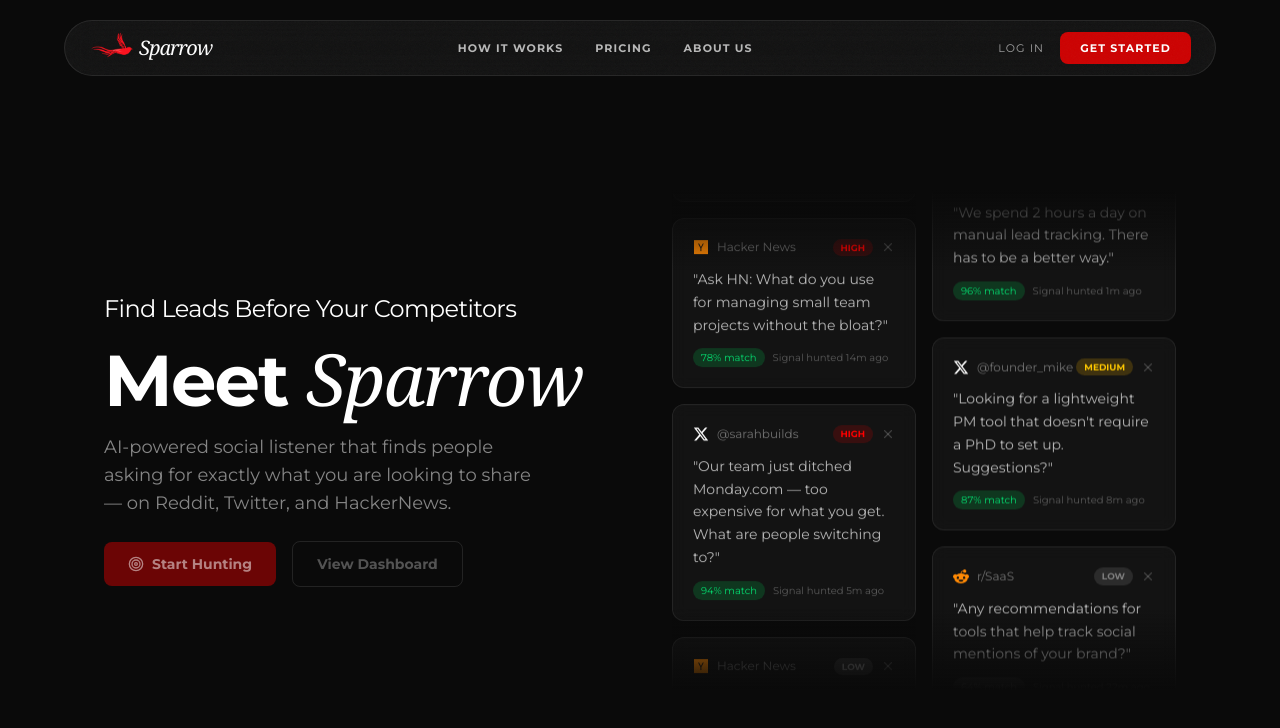
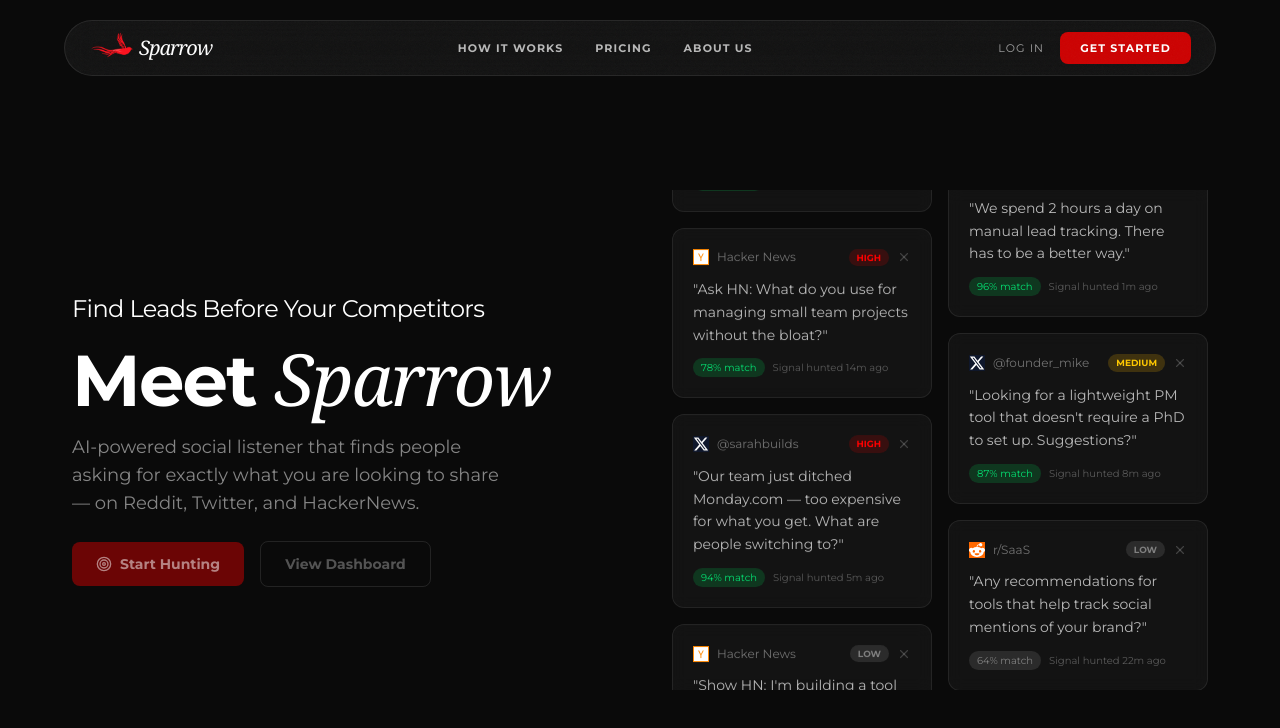
Before and after one commit to pandeemiC/sparrow-lead, a Next.js app: page / in a window 1280 px wide. Shown: the top 728 px of the page. Built offline with nearby package versions, Linux system fonts and the light colour scheme.

Commit message:
decreased the padding of the container so sections span further

```diff
--- a/app/globals.css
+++ b/app/globals.css
@@ -51,21 +51,21 @@
   max-width: 1200px;
   margin-left: auto;
   margin-right: auto;
-  padding-left: 1.5rem;
-  padding-right: 1.5rem;
+  padding-left: 1rem;
+  padding-right: 1rem;
 }
 
 @media (min-width: 768px) {
   .container-main {
-    padding-left: 3rem;
-    padding-right: 3rem;
+    padding-left: 1.5rem;
+    padding-right: 1.5rem;
   }
 }
 
 @media (min-width: 1280px) {
   .container-main {
-    padding-left: 4rem;
-    padding-right: 4rem;
+    padding-left: 2rem;
+    padding-right: 2rem;
   }
 }
 
--- a/components/ui/HeroCards.tsx
+++ b/components/ui/HeroCards.tsx
@@ -16,66 +16,74 @@
 
 const cards: SignalCardProps[] = [
   {
-    icon: <FaRedditAlien className="text-orange-400" />,
+    icon: <FaRedditAlien className="text-white bg-orange-500" />,
     source: "r/startups",
     priority: "High",
-    quote: '"We\'ve been using Asana but it\'s too complex for our 5-person team. Any alternatives?"',
+    quote:
+      "\"We've been using Asana but it's too complex for our 5-person team. Any alternatives?\"",
     match: "92% match",
     time: "Signal hunted 2m ago",
   },
   {
-    icon: <FaXTwitter className="text-white" />,
+    icon: <FaXTwitter className="text-white bg-slate-900" />,
     source: "@founder_mike",
     priority: "Medium",
-    quote: '"Looking for a lightweight PM tool that doesn\'t require a PhD to set up. Suggestions?"',
+    quote:
+      '"Looking for a lightweight PM tool that doesn\'t require a PhD to set up. Suggestions?"',
     match: "87% match",
     time: "Signal hunted 8m ago",
   },
   {
-    icon: <FaYCombinator className="text-orange-400" />,
+    icon: <FaYCombinator className="bg-orange-400 text-white" />,
     source: "Hacker News",
     priority: "High",
-    quote: '"Ask HN: What do you use for managing small team projects without the bloat?"',
+    quote:
+      '"Ask HN: What do you use for managing small team projects without the bloat?"',
     match: "78% match",
     time: "Signal hunted 14m ago",
   },
   {
-    icon: <FaRedditAlien className="text-orange-400" />,
+    icon: <FaRedditAlien className="text-white bg-orange-500" />,
     source: "r/SaaS",
     priority: "Low",
-    quote: '"Any recommendations for tools that help track social mentions of your brand?"',
+    quote:
+      '"Any recommendations for tools that help track social mentions of your brand?"',
     match: "64% match",
     time: "Signal hunted 22m ago",
   },
   {
-    icon: <FaXTwitter className="text-white" />,
+    icon: <FaXTwitter className="text-white bg-slate-900" />,
     source: "@sarahbuilds",
     priority: "High",
-    quote: '"Our team just ditched Monday.com — too expensive for what you get. What are people switching to?"',
+    quote:
+      '"Our team just ditched Monday.com — too expensive for what you get. What are people switching to?"',
     match: "94% match",
     time: "Signal hunted 5m ago",
   },
   {
-    icon: <FaRedditAlien className="text-orange-400" />,
+    icon: <FaRedditAlien className="text-white bg-orange-500" />,
     source: "r/entrepreneur",
     priority: "Medium",
-    quote: '"Need a CRM that actually works for solo founders. Salesforce is overkill. Ideas?"',
+    quote:
+      '"Need a CRM that actually works for solo founders. Salesforce is overkill. Ideas?"',
     match: "81% match",
     time: "Signal hunted 11m ago",
   },
   {
-    icon: <FaYCombinator className="text-orange-400" />,
+    icon: <FaYCombinator className="text-white bg-orange-400" />,
     source: "Hacker News",
     priority: "Low",
-    quote: '"Show HN: I\'m building a tool to replace our internal project tracker. Anyone done this?"',
+    quote:
+      '"Show HN: I\'m building a tool to replace our internal project tracker. Anyone done this?"',
     match: "69% match",
     time: "Signal hunted 18m ago",
   },
   {
-    icon: <FaRedditAlien className="text-orange-400" />,
+    icon: <FaRedditAlien className="text-white bg-orange-500" />,
     source: "r/smallbusiness",
     priority: "High",
-    quote: '"We spend 2 hours a day on manual lead tracking. There has to be a better way."',
+    quote:
+      '"We spend 2 hours a day on manual lead tracking. There has to be a better way."',
     match: "96% match",
     time: "Signal hunted 1m ago",
   },
@@ -133,13 +141,21 @@
   );
 }
 
-function ScrollColumn({ items, duration, offset = false }: { items: SignalCardProps[]; duration: number; offset?: boolean }) {
+function ScrollColumn({
+  items,
+  duration,
+  offset = false,
+}: {
+  items: SignalCardProps[];
+  duration: number;
+  offset?: boolean;
+}) {
   const doubled = [...items, ...items];
 
   return (
-    <div className="relative h-[500px] overflow-hidden">
-      <div className="absolute inset-x-0 top-0 h-20 bg-gradient-to-b from-[var(--background)] to-transparent z-10 pointer-events-none" />
-      <div className="absolute inset-x-0 bottom-0 h-20 bg-gradient-to-t from-[var(--background)] to-transparent z-10 pointer-events-none" />
+    <div className="relative h-125 overflow-hidden">
+      <div className="absolute inset-x-0 top-0 h-20 bg-linear-to from-background to-transparent z-10 pointer-events-none" />
+      <div className="absolute inset-x-0 bottom-0 h-20 bg-linear-to from-background to-transparent z-10 pointer-events-none" />
       <motion.div
         className="flex flex-col gap-4"
         initial={{ y: offset ? "-50%" : "0%" }}
```
